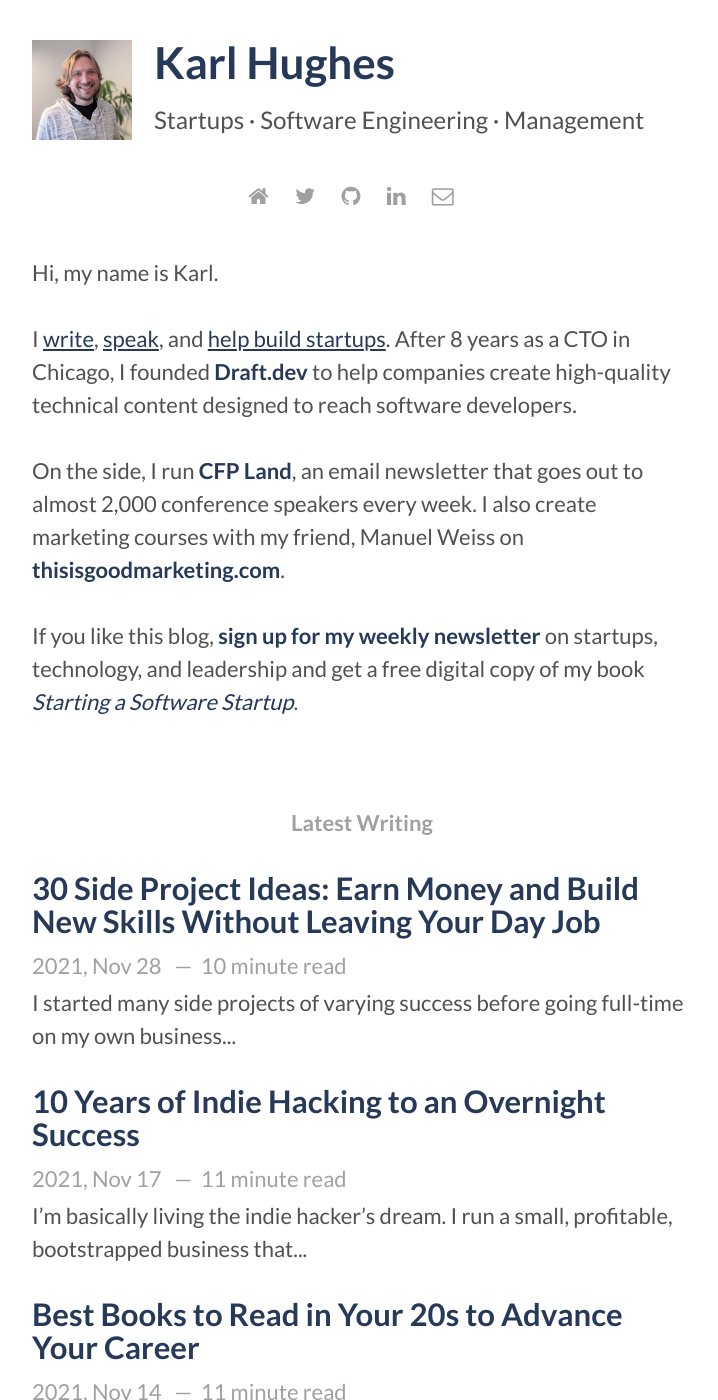
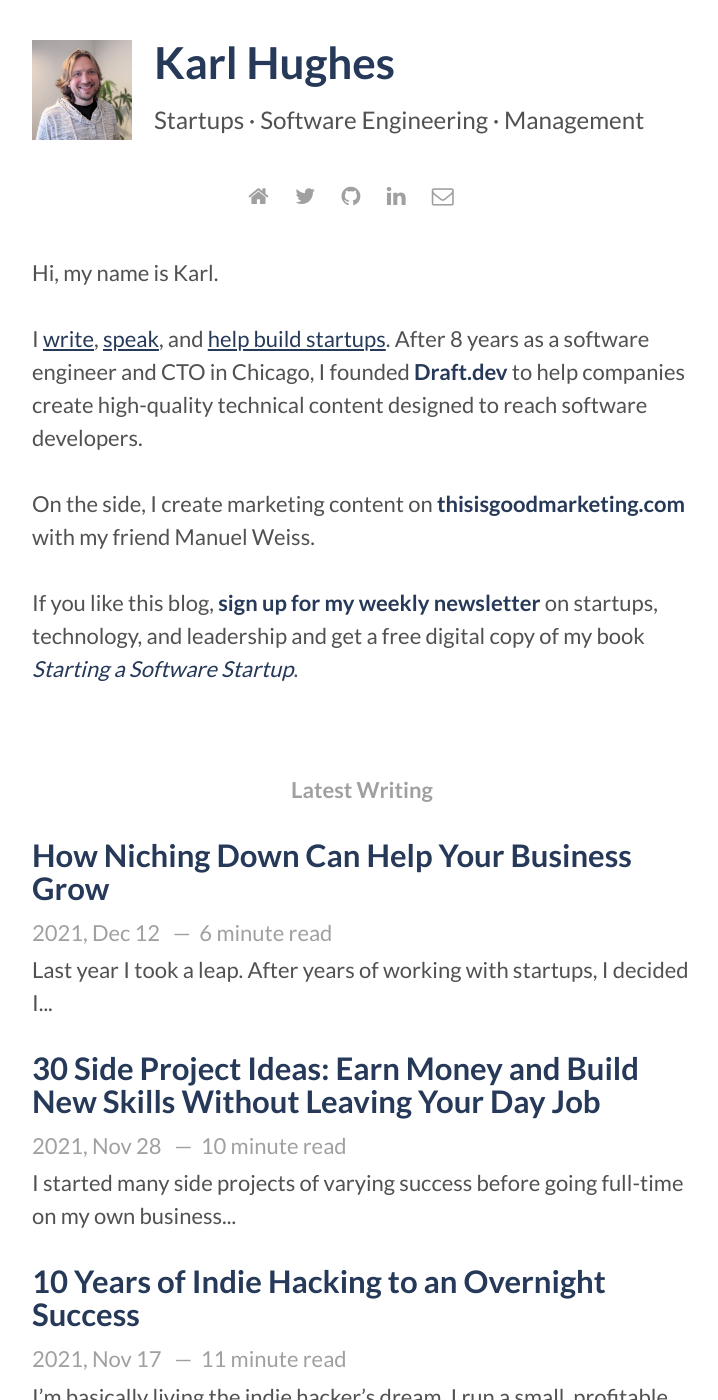
Before and after one commit to karllhughes/personal-blog-5, a Jekyll site: the page built from index.html, in a window 1280 px wide and 1400 px high. Shown: the whole window, without its empty margins (278-996 px from the left). Built offline with Jekyll 4.4.1, drawn with Linux system fonts in a browser that asks for light colours; the list of posts is cut into pages by our own code; some of the changed lines change nothing that is shown; some of the changed text lies outside the part shown.

Commit message:
Added niching down article

```diff
--- a/_includes/about.html
+++ b/_includes/about.html
@@ -3,14 +3,11 @@
   <p>
     I <a href="/writing/" class="underline">write</a>, <a href="/speaking/" class="underline">speak</a>, and
     <a href="/work/" class="underline">help build startups</a>.
-    After 8 years as a CTO in Chicago, I founded
-    <strong><a href="https://draft.dev">Draft.dev</a></strong> to help companies create
-    high-quality technical content designed to reach software developers.
+    After 8 years as a software engineer and CTO in Chicago, I founded
+    <strong><a href="https://draft.dev">Draft.dev</a></strong> to help companies create high-quality technical content designed to reach software developers.
   </p>
   <p>
-    On the side, I run <strong><a href="https://www.cfpland.com">CFP Land</a></strong>, an email newsletter
-    that goes out to almost 2,000 conference speakers every week.
-    I also create marketing courses with my friend, Manuel Weiss on <strong><a href="https://thisisgoodmarketing.com">thisisgoodmarketing.com</a></strong>.
+    On the side, I create marketing content on <strong><a href="https://thisisgoodmarketing.com">thisisgoodmarketing.com</a></strong> with my friend Manuel Weiss.
   </p>
   <p>
     If you like this blog,
--- /dev/null
+++ b/_posts/2021-12-12-niching-down.md
@@ -0,0 +1,119 @@
+---
+layout: post
+title: "How Niching Down Can Help Your Business Grow"
+img: /assets/img/niche-down.png
+date: 2021-12-12
+categories:
+  - Startups
+---
+
+Last year I took a leap. After years of working with startups, I decided [I was ready to go out on my own](https://www.karllhughes.com/posts/cto-writer). Back then, I wouldn’t have predicted I’d be here today, leading a rapidly growing content agency producing technical blog posts and tutorials for over 60 companies.
+
+What started as a foray in freelancing quickly evolved into [Draft.dev](https://draft.dev/), where we now work with over 150 technical writers around the world.
+
+Nick Nalbach, host of [The Nine-Five Podcast](https://ninefivetofreedom.com/podcast/), asked me to join him on a recent episode of the show to talk about how niching down helped me grow Draft.dev.
+
+## Why Business Owners Don't Niche Down
+
+The truth is, picking a very small niche is scary for many entrepreneurs.
+
+In my years [working for startup companies](https://www.karllhughes.com/posts/working-at-startup), I saw how hard it was to narrow our focus. The fear was always that if we limited our target market too much, we wouldn't have the growth potential to become a huge success.
+
+I get it. Limiting your customer pool seems counterintuitive. But I also saw how a failure to niche down proved to be problematic. By trying to serve _everyone_, the startups I worked with lost their appeal. They couldn't do everything right for every kind of user, so they ended up being sub-par at everything.
+
+So, here's my advice if you're looking to start a business and struggling to find your niche:
+
+
+## 1. Don’t Stall, Just Start _Something_
+
+Freelancing can be a great way to test the waters. It’s how I started, and it served as an opportunity for me to conduct my own market research while also maintaining some semblance of an income.
+
+**Sometimes my income was pitiful; think $200 for an article that took six hours to write. But what I learned from the experience was invaluable.**
+
+I tested out a variety of markets, opportunities, and writing styles until I discovered what worked (and didn’t work) for me. I asked lots of questions and learned about going rates in various industries in the process.
+
+Patterns started to emerge. I quickly identified the industries that needed writers and who could (and couldn’t) afford to pay at competitive rates.
+
+## 2. Pursue Work in Established Markets
+
+If you’re going to narrow your focus, you need to be sure you’re playing in an arena where clients are willing to pay.
+
+**Niching down doesn’t work in nascent markets where potential clients don’t yet have budgets that allow them to outsource services.**
+
+Look for established markets that are predictable enough that there _will_ be ways for you to operationalize your business. [It’s essential for scalability](https://www.karllhughes.com/posts/scaling-services).
+
+Unless you want to be tethered to your business, unable to take a vacation and step away periodically, you need to ensure that you can productize your services. It’s a common problem, especially in the service-based industry. So solve it early.
+
+When I first started Draft.dev, I was the sole writer. It quickly became apparent that if I was going to create something scalable and profitable, I needed to set up systems to bring on other writers and editors. It was the only way to meet growing demands.
+
+## 3. Leverage What Gives You the Leg Up
+
+Most entrepreneurs have some sort of advantage that positions them to find success in their field. Taking advantage of your leg up allows you to maximize your potential for success.
+
+I came to content writing with a background in software engineering and working for startups. This gave me a massive advantage when seeking work in my niche.
+
+I knew a lot of people in the industry, and so, at first, a lot of my pitches were with pre-existing contacts, former colleagues, and friends.
+
+**When you’re selling a service at a premium to a small pool of potential clients, your service better be outstanding.**
+
+Conduct an honest self-inventory and identify some areas where you can uniquely excel and stand out among your competitors. Think about your past professional experiences:
+
+- Where did you add value for your employers?
+- What parts of past jobs have you most enjoyed?
+- Do you have hobbies that can be transformed into a viable business?
+
+![Jim Collins' hedgehog concept](https://paper-attachments.dropbox.com/s_D7CA14F8F5FDBCC0CAA5D1A347773A815DA981E958DB2DB5DE1BEBB0452535C7_1597613694050_hedgehog.jpg)
+
+## 4. Narrow Your Focus With Intention
+
+I had a strategy for figuring out my target audience for Draft.dev.
+
+From my time working for startup companies, I knew that businesses in the Series A and B stages of financing would be looking to invest heavily in marketing.
+
+During this early stage of a company’s life cycle, the business has limited time to use its initial rounds of funding to show how it can meet investor demands.
+
+I also knew that software companies frustrated by the prospect of having to [find and develop a qualified team of in-house writers](https://draft.dev/learn/content-marketing-at-early-stage-startups) were very likely to benefit from these services.
+
+**My target audience wasn’t random. Rather, it revealed itself through careful research and my personal experience in identifying the people who would be positioned to invest.**
+
+## 5. Prepare To Endure a Few Iterations
+
+I tailored my offerings to my target audience, [adapted my landing page](https://draft.dev/learn/landing-page-tools) for my ideal customer, and tested my strategy by reaching out to companies that fit my focus.
+
+I knew that if I didn’t get the response I wanted, I’d tweak my strategy, update my materials, and try again.
+
+**Sometimes finding your niche requires pivoting.**
+
+The beauty of niching is that once you’ve found your narrow customer base, you’re working within a relatively small network of potential clients who talk and share resources. Draft.dev’s audience is startup companies in stages A and B of funding who are marketing to software engineers. A lot of our clients are funded by the same investing groups or know one another from accelerators. When one of them uses a stellar product or service, word gets out.
+
+**I knew I’d found my niche when I started getting clients by word of mouth.**
+
+
+## 6. Listen (and Learn) From Your Sales Pitches
+
+Sales will likely be the last branch of my business that I hand off. That’s not because I’m a natural-born salesman. It’s because the insight I gain from potential customers during pitches is invaluable.
+
+I ask lots of questions when I’m on a sales call — to ensure that I’m serving the client well, but also as a form of professional development. My conversations with potential clients help me hone my skills and understanding of industry-wide needs.
+
+**Use every interaction as a learning opportunity and continue tweaking to ensure your services are the right fit for your customers.**
+
+
+## 7. Don’t Be Afraid To Say No
+
+Niching your business allows you to offer a premium service at a premium price because you keep your services streamlined.
+
+**Know what you do well and either outsource or offer referrals for the rest. **
+
+For example, at Draft.dev, we don’t do [content promotion](https://draft.dev/learn/promotion) for our clients. It’s not our wheelhouse. And if we attempted to offer the service, we’d be doing our clients a _dis_service.
+
+Not only does keeping your focus narrow ensure that your products and services remain the best of the best, but it allows you to develop systems within your company.
+
+## Be Bold — It’s Worth It
+
+Entrepreneurship is risky by nature. And niching down feels even riskier. There’s an overarching fear that by focusing too narrowly, your company is missing out on potential profits.
+
+**But risk is part of the game. If I were completely risk-averse, I wouldn’t have founded my own company.**
+
+It’s a bold move to niche down, but the payout makes it worthwhile.
+
+_Check out my [full interview](https://ninefivetofreedom.com/episode38) for more insight into how niching down can help you grow a business faster. _
```
Also changed, not shown: assets/img/niche-down.png (added).
